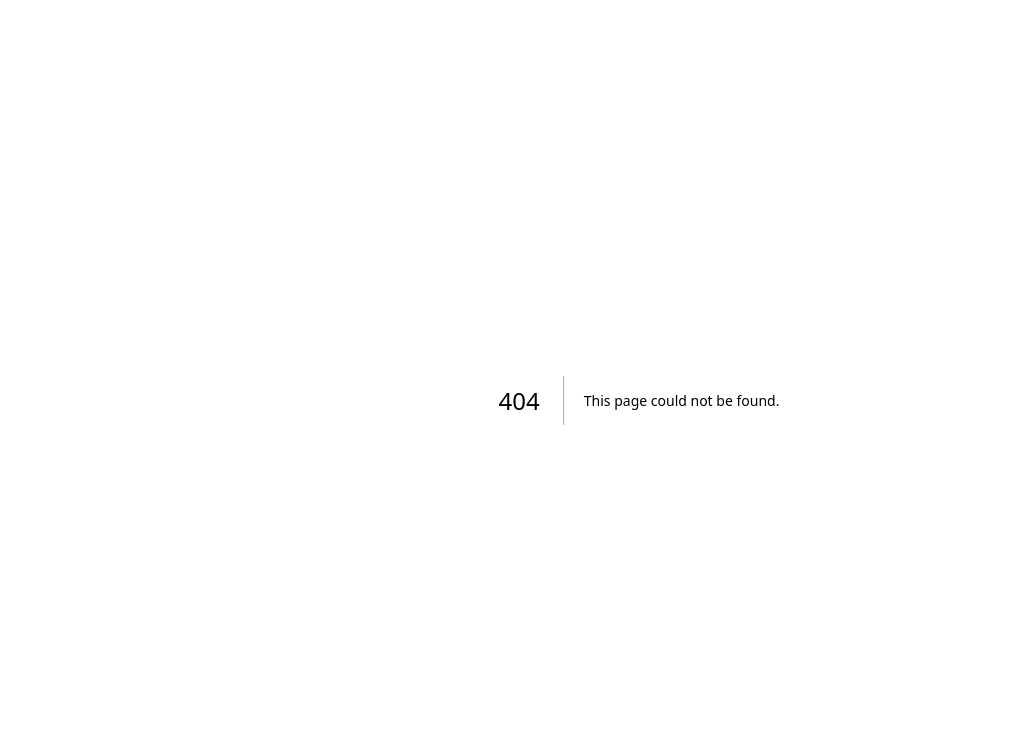
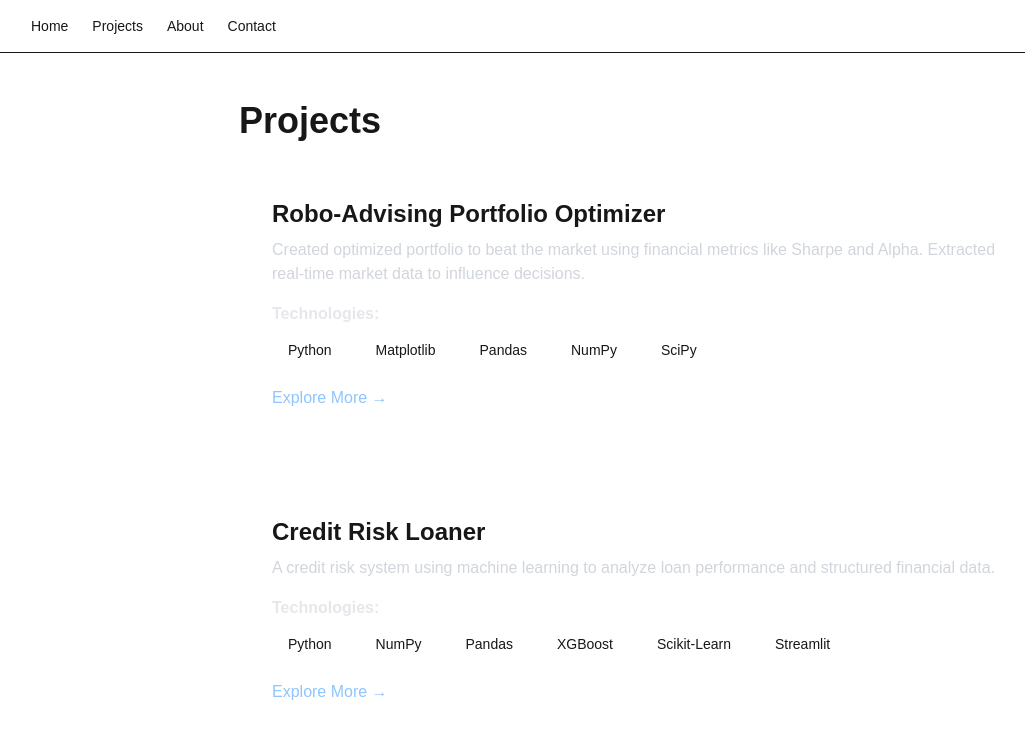
Before and after one commit to avaansh07-ux/portfolio-website, a Next.js app: page /projects in a window 1280 px wide. Before the commit this address had no page. Shown: the top 738 px of the page, without its empty margins (1-1026 px from the left). Built offline with nearby package versions, Linux system fonts and the light colour scheme.

Commit message:
Update projects and UI

```diff
--- a/src/app/layout.js
+++ b/src/app/layout.js
@@ -19,9 +19,16 @@ export const metadata = {
 export default function RootLayout({ children }) {
   return (
     <html lang="en">
-      <body
-        className={`${geistSans.variable} ${geistMono.variable} antialiased`}
-      >
+      <body className={`${geistSans.variable} ${geistMono.variable} antialiased`}>
+        <nav className="flex items-center justify-between px-8 py-4 border-b">
+          <ul className="flex gap-6 text-sm">
+            <li><a href="/" className="hover:opacity-60">Home</a></li>
+            <li><a href="/projects" className="hover:opacity-60">Projects</a></li>
+            <li><a href="/about" className="hover:opacity-60">About</a></li>
+            <li><a href="/contact" className="hover:opacity-60">Contact</a></li>
+          </ul>
+        </nav>
+
         {children}
       </body>
     </html>
--- a/src/app/page.js
+++ b/src/app/page.js
@@ -1,65 +1,18 @@
-import Image from "next/image";
-
 export default function Home() {
   return (
-    <div className="flex min-h-screen items-center justify-center bg-zinc-50 font-sans dark:bg-black">
-      <main className="flex min-h-screen w-full max-w-3xl flex-col items-center justify-between py-32 px-16 bg-white dark:bg-black sm:items-start">
-        <Image
-          className="dark:invert"
-          src="/next.svg"
-          alt="Next.js logo"
-          width={100}
-          height={20}
-          priority
-        />
-        <div className="flex flex-col items-center gap-6 text-center sm:items-start sm:text-left">
-          <h1 className="max-w-xs text-3xl font-semibold leading-10 tracking-tight text-black dark:text-zinc-50">
-            To get started, edit the page.js file.
-          </h1>
-          <p className="max-w-md text-lg leading-8 text-zinc-600 dark:text-zinc-400">
-            Looking for a starting point or more instructions? Head over to{" "}
-            <a
-              href="https://vercel.com/templates?framework=next.js&utm_source=create-next-app&utm_medium=appdir-template-tw&utm_campaign=create-next-app"
-              className="font-medium text-zinc-950 dark:text-zinc-50"
-            >
-              Templates
-            </a>{" "}
-            or the{" "}
-            <a
-              href="https://nextjs.org/learn?utm_source=create-next-app&utm_medium=appdir-template-tw&utm_campaign=create-next-app"
-              className="font-medium text-zinc-950 dark:text-zinc-50"
-            >
-              Learning
-            </a>{" "}
-            center.
-          </p>
-        </div>
-        <div className="flex flex-col gap-4 text-base font-medium sm:flex-row">
-          <a
-            className="flex h-12 w-full items-center justify-center gap-2 rounded-full bg-foreground px-5 text-background transition-colors hover:bg-[#383838] dark:hover:bg-[#ccc] md:w-[158px]"
-            href="https://vercel.com/new?utm_source=create-next-app&utm_medium=appdir-template-tw&utm_campaign=create-next-app"
-            target="_blank"
-            rel="noopener noreferrer"
-          >
-            <Image
-              className="dark:invert"
-              src="/vercel.svg"
-              alt="Vercel logomark"
-              width={16}
-              height={16}
-            />
-            Deploy Now
-          </a>
-          <a
-            className="flex h-12 w-full items-center justify-center rounded-full border border-solid border-black/[.08] px-5 transition-colors hover:border-transparent hover:bg-black/[.04] dark:border-white/[.145] dark:hover:bg-[#1a1a1a] md:w-[158px]"
-            href="https://nextjs.org/docs?utm_source=create-next-app&utm_medium=appdir-template-tw&utm_campaign=create-next-app"
-            target="_blank"
-            rel="noopener noreferrer"
-          >
-            Documentation
-          </a>
-        </div>
-      </main>
-    </div>
+    <main className="flex flex-col items-center justify-center py-32 text-center gap-6">
+      <h1 className="text-5xl font-bold">Avaansh Nanda</h1>
+
+      <p className="text-lg text-white-600 max-w-xl">
+        Computing and Financial Management Student · Developer · Analyst
+      </p>
+
+      <a
+        href="/projects"
+        className="px-6 py-3 bg-black text-white rounded-lg hover:bg-gray-800 transition"
+      >
+        View My Projects
+      </a>
+    </main>
   );
 }
--- /dev/null
+++ b/src/app/projects/page.js
@@ -0,0 +1,65 @@
+export default function Projects() {
+  return (
+    <main className="p-12 max-w-4xl mx-auto space-y-10">
+      <h1 className="text-4xl font-bold mb-6">Projects</h1>
+
+      {/* ---- PROJECT 1 ---- */}
+      <div className="bg-white/5 border border-white/10 rounded-2xl p-8 backdrop-blur-sm">
+        <h2 className="text-2xl font-semibold mb-2">Robo-Advising Portfolio Optimizer</h2>
+
+        <p className="text-gray-300 mb-4">
+          Created optimized portfolio to beat the market using financial metrics like
+          Sharpe and Alpha. Extracted real-time market data to influence decisions.
+        </p>
+
+        <p className="font-semibold text-gray-200 mb-2">Technologies:</p>
+
+        <div className="flex flex-wrap gap-3 mb-5">
+          <span className="px-4 py-1.5 bg-white/10 rounded-full text-sm">Python</span>
+          <span className="px-4 py-1.5 bg-white/10 rounded-full text-sm">Matplotlib</span>
+          <span className="px-4 py-1.5 bg-white/10 rounded-full text-sm">Pandas</span>
+          <span className="px-4 py-1.5 bg-white/10 rounded-full text-sm">NumPy</span>
+          <span className="px-4 py-1.5 bg-white/10 rounded-full text-sm">SciPy</span>
+        </div>
+
+        <a
+          href="https://github.com/avaansh07-ux/avaansh07-ux"
+          target="_blank"
+          className="text-blue-300 hover:underline"
+        >
+          Explore More →
+        </a>
+      </div>
+
+      {/* ---- PROJECT 2 ---- */}
+      <div className="bg-white/5 border border-white/10 rounded-2xl p-8 backdrop-blur-sm">
+        <h2 className="text-2xl font-semibold mb-2">Credit Risk Loaner</h2>
+
+        <p className="text-gray-300 mb-4">
+          A credit risk system using machine learning to analyze loan performance
+          and structured financial data.
+        </p>
+
+        <p className="font-semibold text-gray-200 mb-2">Technologies:</p>
+
+        <div className="flex flex-wrap gap-3 mb-5">
+          <span className="px-4 py-1.5 bg-white/10 rounded-full text-sm">Python</span>
+          <span className="px-4 py-1.5 bg-white/10 rounded-full text-sm">NumPy</span>
+          <span className="px-4 py-1.5 bg-white/10 rounded-full text-sm">Pandas</span>
+          <span className="px-4 py-1.5 bg-white/10 rounded-full text-sm">XGBoost</span>
+          <span className="px-4 py-1.5 bg-white/10 rounded-full text-sm">Scikit-Learn</span>
+          <span className="px-4 py-1.5 bg-white/10 rounded-full text-sm">Streamlit</span>
+
+        </div>
+
+        <a
+          href="https://github.com/neilhaoyuan/credit_risk_loaner"
+          target="_blank"
+          className="text-blue-300 hover:underline"
+        >
+          Explore More →
+        </a>
+      </div>
+    </main>
+  );
+}
```
Also changed, not shown: public/projects/github.png (added).
